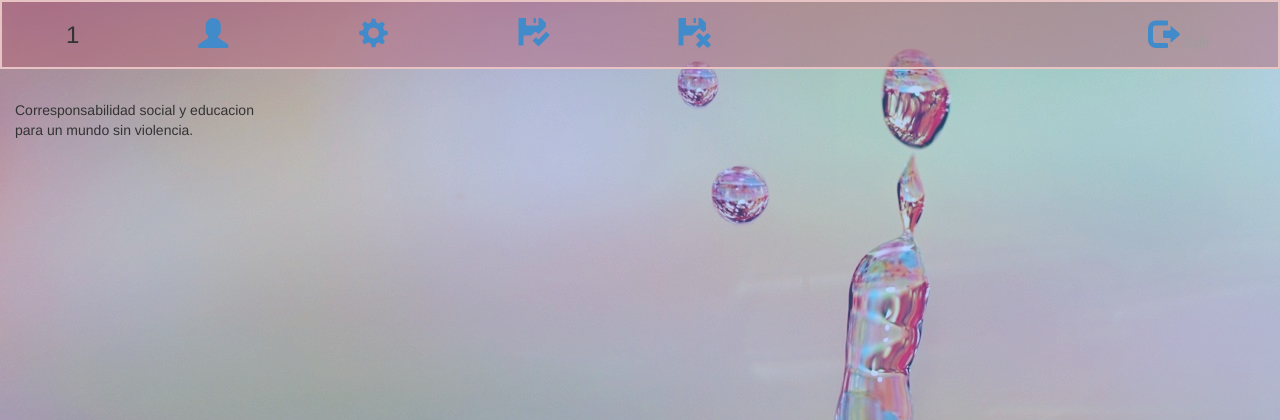
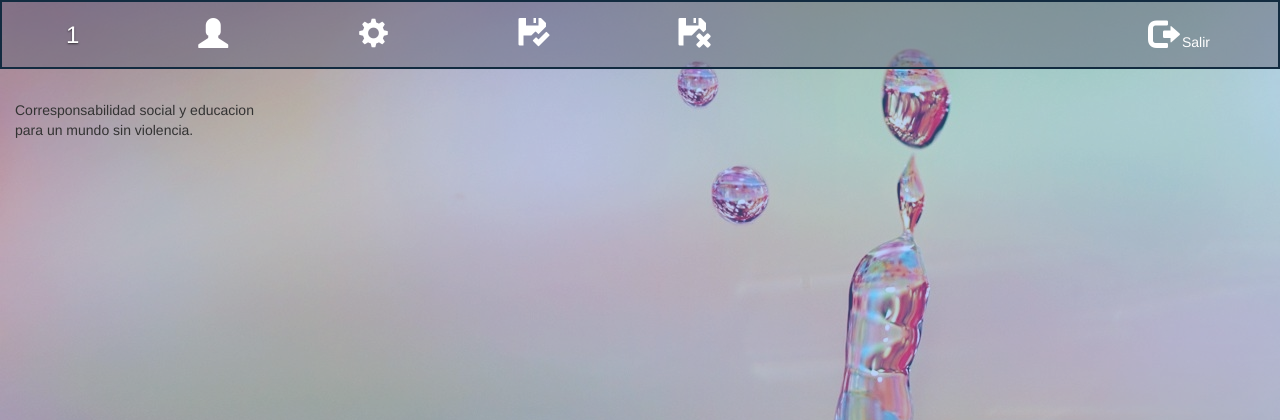
Before and after one commit to devcrack/Proyecto-Web, a PHP site: page /Marillac_Web/a_home.php?user=1 in a window 1280 px wide; the page is wider, and only the part inside the window is pictured. Shown: the top 420 px of that part. Run offline with PHP 8.4, Linux system fonts and the light colour scheme.

Commit message:
Aqui pue tambien sepa la chingada

```diff
--- a/css/home_styles.css
+++ b/css/home_styles.css
@@ -17,21 +17,21 @@
 
 .glyphicon {
     font-size: 30px;
-    color:#428BCA;
+    color:white;
 }
 
 
 .own
 {
     /*background-color: #fff;*/
-    background-color:rgba(180,100,120,0.5);
-    border:solid #e7c3c3 2px;
+    background-color:rgba(100,100,120,0.5);
+    border:solid #122b40 2px;
 }
 
 nav.navbar-nav li a
 {
     /*     color:#e2b2b2; */
-    color:#ffffff;
+    color:red;
 }
 
 .top-buffer
@@ -49,4 +49,17 @@ nav.navbar-nav li a
 }
 
 
+tags-color{
+    color:white;
+}
+
+
+.navbar-inverse .navbar-nav > li > a
+{
+    color:white;
+}
 /*.nav .active { background-color:blue }*/
+h3{
+    color:white;
+    text-shadow: 0 1px 2px rgba(0, 0, 0, .6);
+}
```
